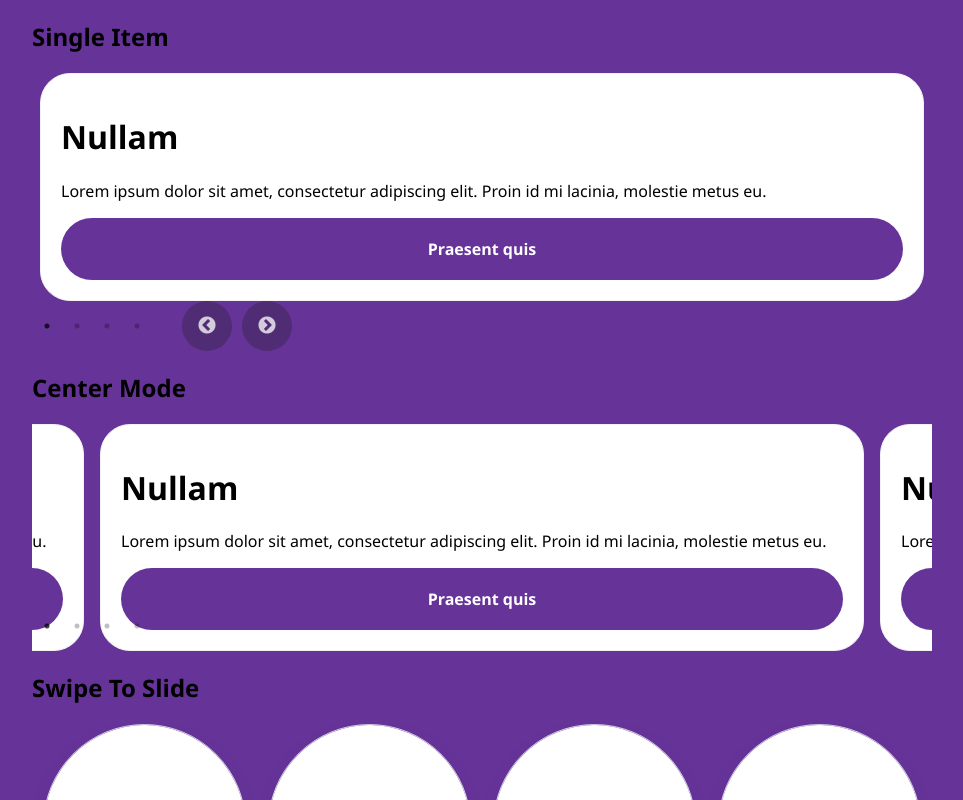
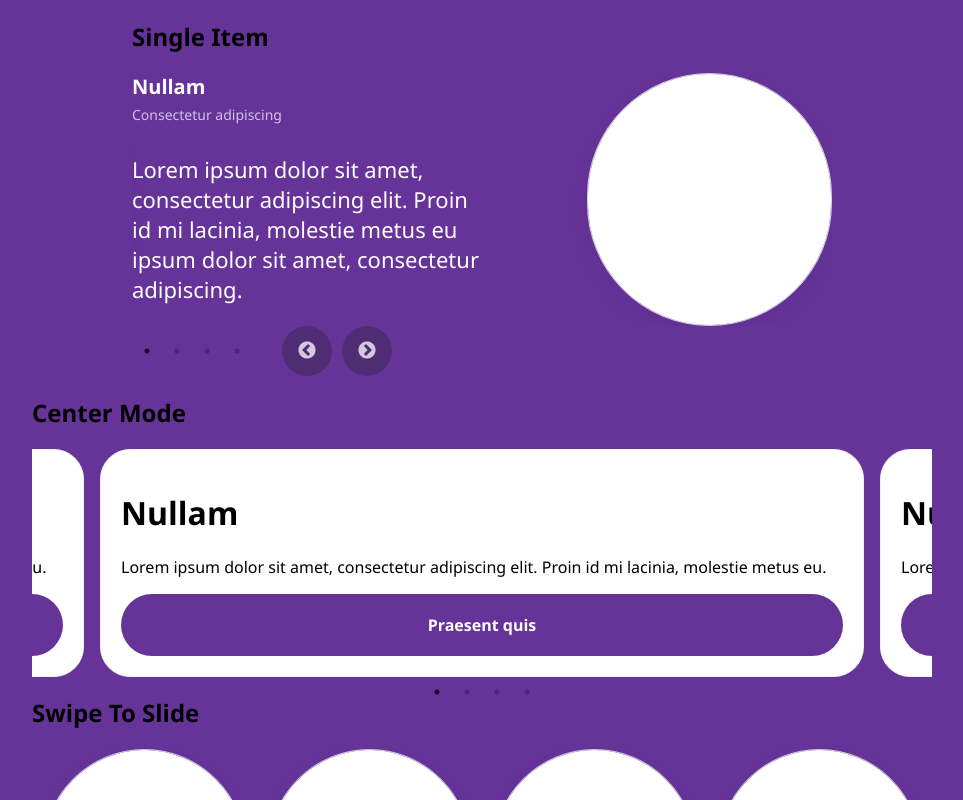
Before and after one commit to caioalexandrebr/react-slick, a React (Create React App) app: page / in a window 1280 px wide. Shown: the top 800 px of the page, without its empty margins (158-1121 px from the left). Built offline with nearby package versions, Linux system fonts and the light colour scheme.

Commit message:
style(SimpleSlider/Product): developed new diagrams and adjustments to the arrows

```diff
--- a/src/App.js
+++ b/src/App.js
@@ -13,15 +13,24 @@ const ContentSlide = styled.div`
   padding: 0;
 `;
 
+const ContainerSmall = styled.div`
+  margin: 0 auto;
+  max-width: 700px;
+`;
+
 function App() {
   return (
-    <Container>
-      <ContentSlide>
+    <>
+      <ContainerSmall className="product">
         <SimpleSlider/>
-        <CenterMode/>
-        <SwipeToSlide/>
-      </ContentSlide>
-    </Container>
+      </ContainerSmall>
+      <Container>
+        <ContentSlide>
+          <CenterMode/>
+          <SwipeToSlide/>
+        </ContentSlide>
+      </Container>
+    </>
   );
 }
 
--- a/src/components/Product/index.js
+++ b/src/components/Product/index.js
@@ -1,31 +1,74 @@
 import React from 'react';
 import styled from 'styled-components';
 
-const Box = styled.div`
-  padding: 20px;
-  margin: 0 8px;
-  position: relative;
-  border-radius: 30px;
-  background: white;
-  border: 1px solid #F1F1F1;
+const Wrapper = styled.div`
+  display: flex;
+  justify-content: space-between;
 `;
 
-const Button = styled.a`
+const Content = styled.div`
+  width: 50%;
+`;
+
+const Name = styled.span`
   color: white;
-  padding: 20px;
-  display: inherit;
+  display: block;
+  font-size: 20px;
   font-weight: bold;
-  text-align: center;
+  margin-bottom: 5px;
+`;
+
+const Info = styled.span`
+  display: block;
+  color: #d4c0e7;
+  font-size: 14px;
+  font-weight: 500;
+  margin-bottom: 30px;
+`;
+
+const Description = styled.p`
+  color: white;
+  font-size: 22px;
+`;
+
+const Square = styled.div`
+  width: 35%;
+  overflow: hidden;
+  position: relative;
   border-radius: 500px;
-  background: rebeccapurple;
+  box-sizing: border-box;
+  border: 1px solid #D3D3E2;
+  box-shadow: 0px 8px 24px rgba(0, 0, 0, 0.04);
+
+  :after {
+    content: "";
+    display: block;
+    padding-bottom: 100%;
+  }
+`;
+
+const Image = styled.div`
+  width: 100%;
+  height: 100%;
+  background: white;
+  position: absolute;
+
+  display: flex;
+  align-items: center;
+  justify-content: center;
 `;
 
 const Product = () => (
-  <Box>
-    <h1>Nullam</h1>
-    <p>Lorem ipsum dolor sit amet, consectetur adipiscing elit. Proin id mi lacinia, molestie metus eu.</p>
-    <Button>Praesent quis</Button>
-  </Box>
+  <Wrapper>
+    <Content>
+      <Name>Nullam</Name>
+      <Info>Consectetur adipiscing</Info>
+      <Description>Lorem ipsum dolor sit amet, consectetur adipiscing elit. Proin id mi lacinia, molestie metus eu ipsum dolor sit amet, consectetur adipiscing.</Description>
+    </Content>
+    <Square>
+      <Image/>
+    </Square>
+  </Wrapper>
 );
 
 export default Product;
--- a/src/components/SimpleSlider/style.scss
+++ b/src/components/SimpleSlider/style.scss
@@ -1,3 +1,4 @@
+.product {
   .slick-prev, .slick-next {
     width: auto;
     height: auto;
@@ -5,6 +6,7 @@
     border-radius: 500px;
     background: #502c74;
     transform: translate(0);
+    display: inline-block !important;
   }
 
   .slick-prev {
@@ -25,3 +27,4 @@
     bottom: 15px;
     position: absolute;
   }
+}
```
Lines whose indentation alone changed are shown as unchanged.
